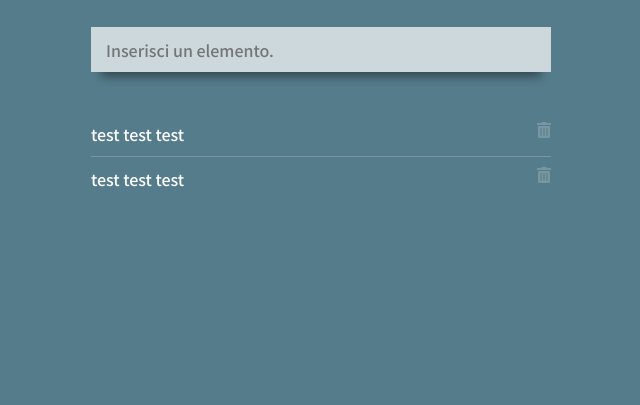
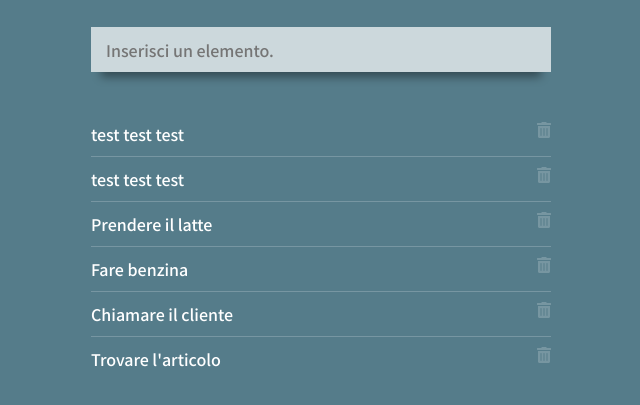
Before and after one commit to GalinaShcherbak84/js-todo-clone, a plain HTML site: page index.html in a window 1280 px wide. Shown: the part 69-474 px from the top of the page, without its empty margins (319-959 px from the left). Drawn offline with nearby package versions, Linux system fonts and the light colour scheme.

Commit message:
aggiungere alla lista il template

```diff
--- a/index.html
+++ b/index.html
@@ -43,5 +43,12 @@
              </ul>
         </main>
     </div>
+    <!-- template -->
+    <id id="template" style="display: none;">
+        <li>
+            <span class="text"></span>
+            <i class="fas fa-trash-alt"></i>
+        </li>
+    </id>
 </body>
 </html>
--- a/script.js
+++ b/script.js
@@ -1,3 +1,40 @@
 $(document).ready(function(){
 
+    // sorgente dati esterna
+    var todoItems = [
+        {
+            text: 'Prendere il latte',
+            completed: false,
+        },
+        {
+            text: 'Fare benzina',
+            completed: true,
+        },
+        {
+            text: 'Chiamare il cliente',
+            completed: false,
+        },
+        {
+            text: 'Trovare l\'articolo',
+            completed: true,
+        },
+    ];
+
+
+
+    // references
+    var list = $('.todos');
+    var newInput = $('.add-todo');
+    var template = $('#template li');
+
+    // 1 popolazione todo list
+    for(var i = 0; i < todoItems.length; i++){
+        var todo = todoItems[i];
+        // template
+        var item = template.clone();
+        item.find('.text').text(todo.text);
+        // aggiunta alla lista
+        list.append(item);
+    }
+
 });
```
